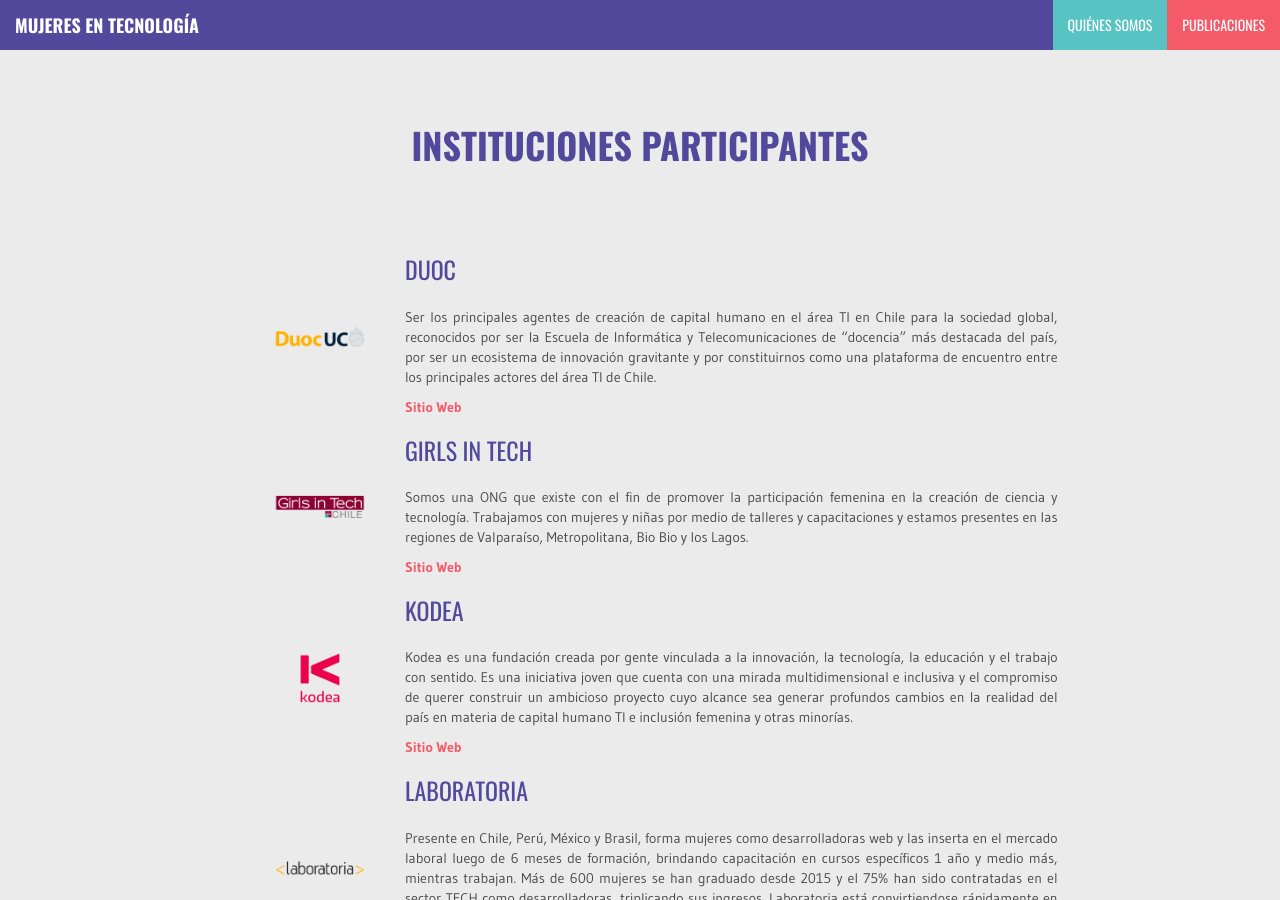
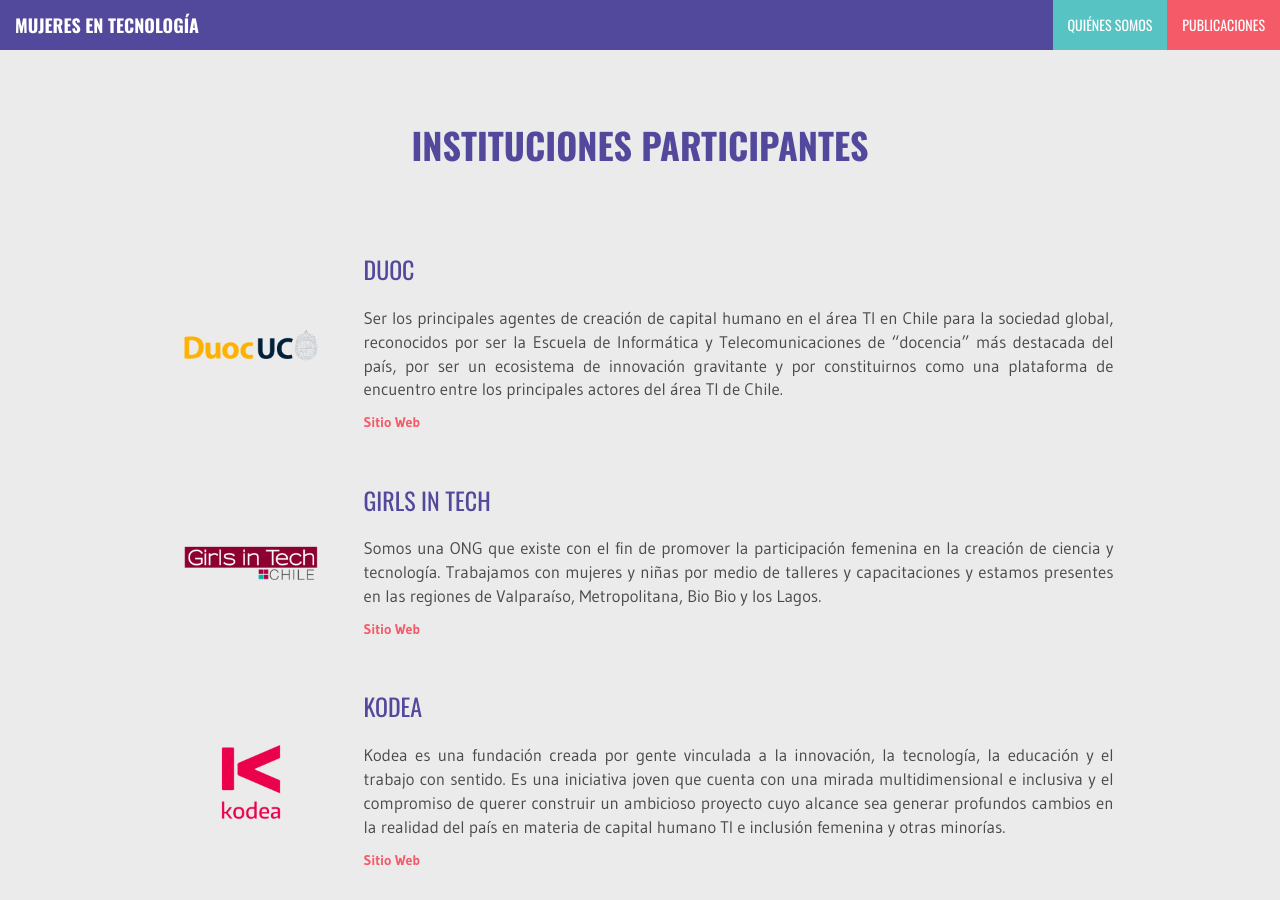
Before and after one commit to mujeresentecnologia/portal, a Jekyll site: the page built from about.md, in a window 1280 px wide and 900 px high, scrolled down 1482 px. Built offline with Jekyll 4.4.1, drawn with Linux system fonts in a browser that asks for light colours.

Commit message:
[Tech-Task] Resize of logo images in about page

```diff
--- a/_layouts/about.html
+++ b/_layouts/about.html
@@ -42,10 +42,10 @@
         {% assign attributes = org[1] %}
         {% if attributes["content"] %}
           <div class="row flex">
-            <div class="col-xs-3 col-md-3 col-xs-offset-1 col-md-offset-2 logo">
+            <div class="col-xs-3 col-md-3 col-md-offset-1 logo">
               <img  src="assets/images/{{ attributes['logo'] }}" alt="{{ attributes['name'] }}" />
             </div>
-            <div class="col-xs-7 col-md-7">
+            <div class="col-xs-8 col-md-8">
               <h3>{{ attributes["name"] | upcase }}</h3>
               <p>
                 {{ attributes["content"] }}
--- a/assets/css/about.css
+++ b/assets/css/about.css
@@ -32,6 +32,7 @@
 
 .met_dark, .met_light p {
   text-align: justify;
+  font-size: 1.2em;
 }
 
 .met_dark h1 {
@@ -51,11 +52,12 @@
   display: flex;
   flex-direction: row;
   align-items: center;
+  margin-bottom: 3%;
 }
 
 .logo {
   padding-top: 1.5em;
-  max-width: 10em;
+  max-width: 14em;
 }
 
 .logo img {
```
